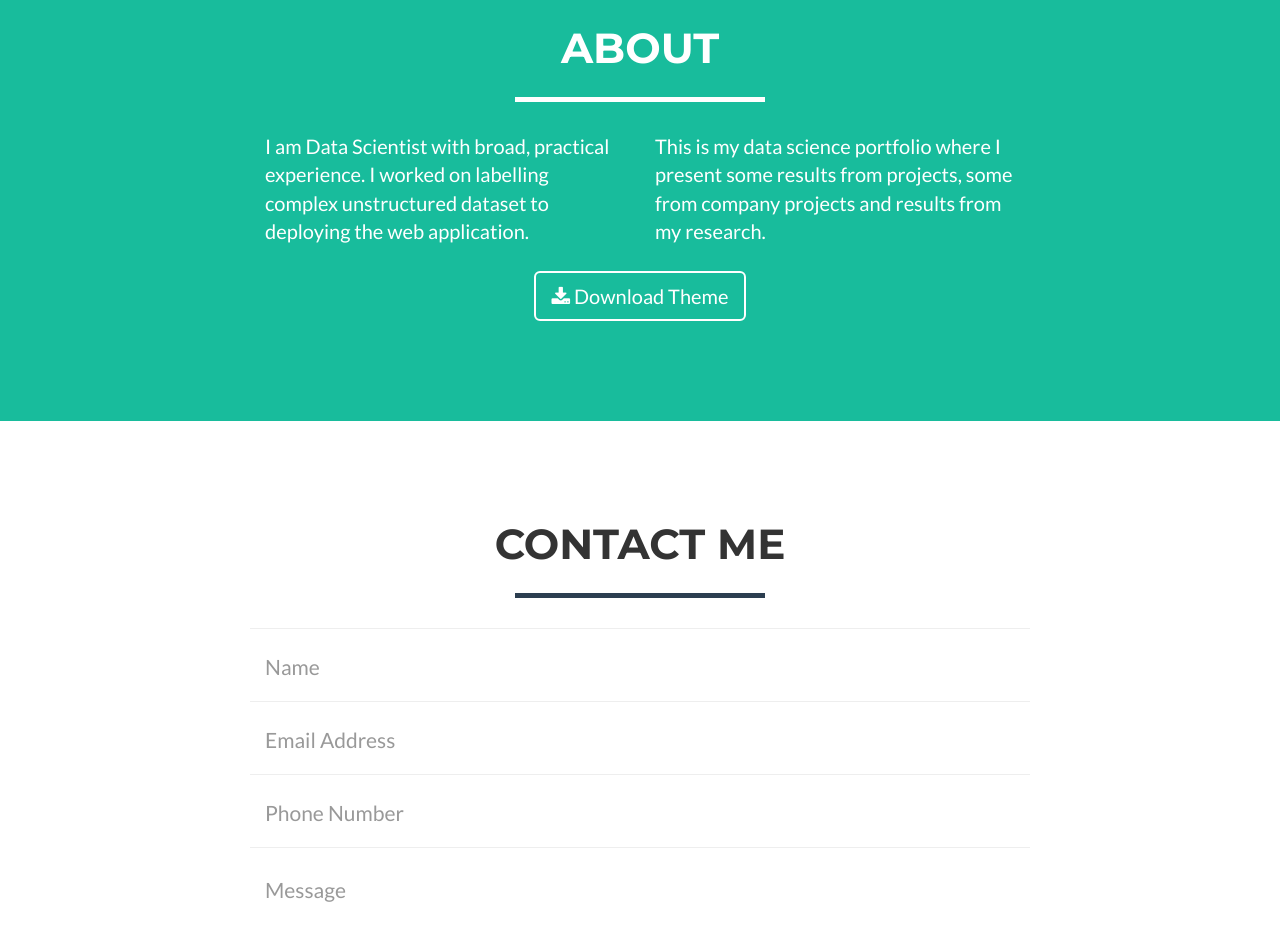
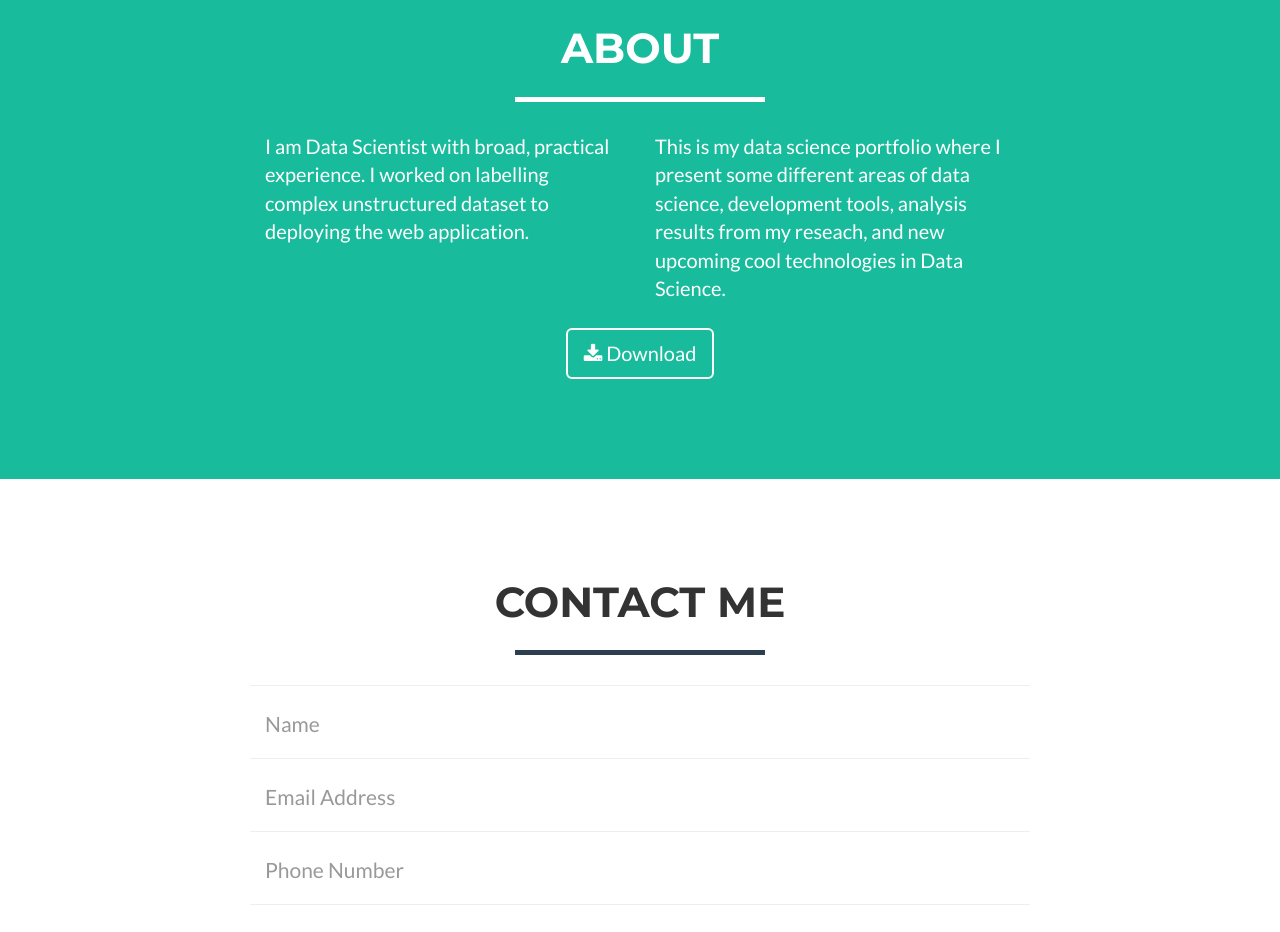
Before and after one commit to dattatele/dattatele.github.io, a website: page portfolio/index.html in a window 1280 px wide. Shown: the part 2100-3032 px from the top of the page. Drawn offline with nearby package versions, Linux system fonts and the light colour scheme.

Commit message:
doc_file_small_change

```diff
--- a/portfolio/index.html
+++ b/portfolio/index.html
@@ -171,11 +171,11 @@
                     <p>I am Data Scientist with broad, practical experience. I worked on labelling complex unstructured dataset to deploying the web application. </p>
                 </div>
                 <div class="col-lg-4">
-                    <p>This is my data science portfolio where I present some results from projects, some from company projects and results from my research. </p>
+                    <p>This is my data science portfolio where I present some different areas of data science, development tools, analysis results from my reseach, and new upcoming cool technologies in Data Science. </p>
                 </div>
                 <div class="col-lg-8 col-lg-offset-2 text-center">
-                    <a href="#" class="btn btn-lg btn-outline">
-                        <i class="fa fa-download"></i> Download Theme
+                    <a href="portfolio\res\Datta_Resume.docx" class="btn btn-lg btn-outline">
+                        <i class="fa fa-download"></i> Download
                     </a>
                 </div>
             </div>
```
Also changed, not shown: 1 other file.
